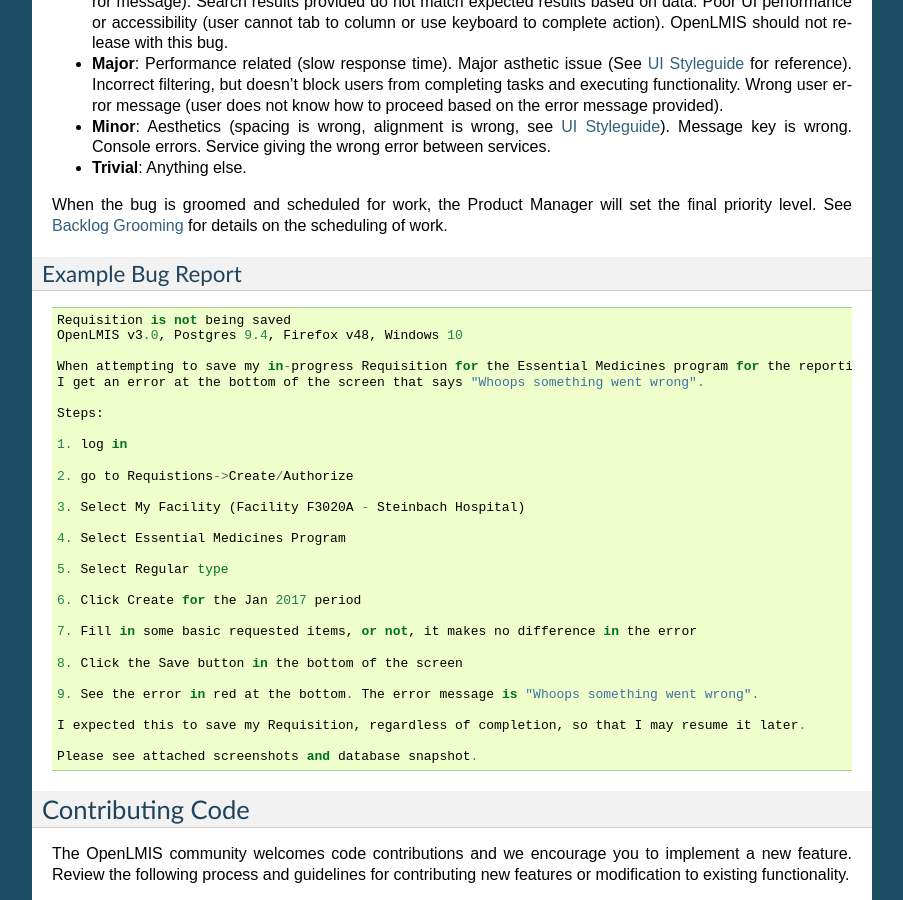
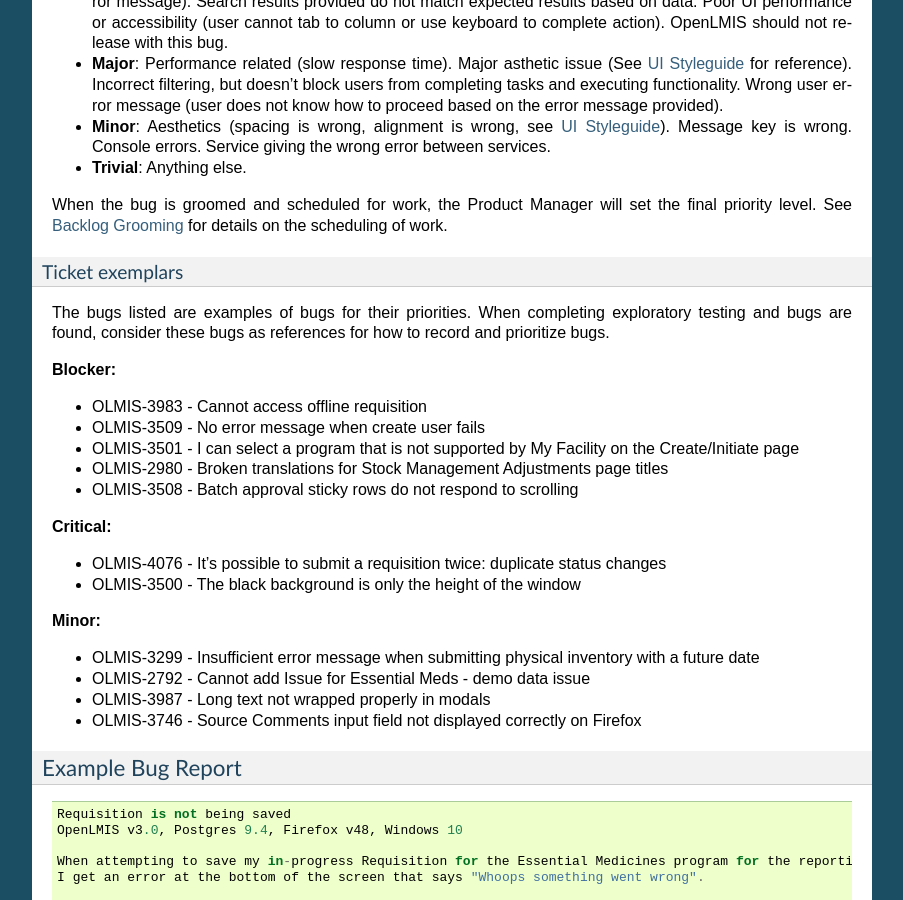
Before and after one commit to OpenLMIS/openlmis-ref-distro, a Sphinx documentation site: the page built from docs/source/contribute/contributionGuide.md, in a window 1280 px wide and 900 px high, scrolled down 1487 px. Shown: the whole window, without its empty margins (198-1101 px from the left). Built offline with Sphinx 7.4.7, drawn with Linux system fonts in a browser that asks for light colours; pages that are not in the unit, such as notebooks, are missing from menus.

Commit message:
OLMIS-5388: Updated prioritizing bugs section to include ticket exemplars

```diff
--- a/docs/source/contribute/contributionGuide.md
+++ b/docs/source/contribute/contributionGuide.md
@@ -54,6 +54,27 @@
 * **Trivial**: Anything else.
 
 When the bug is groomed and scheduled for work, the Product Manager will set the final priority level. See [Backlog Grooming](https://openlmis.atlassian.net/wiki/spaces/OP/pages/106627250/Backlog+Grooming) for details on the scheduling of work.
+
+#### Ticket exemplars
+
+The bugs listed are examples of bugs for their priorities. When completing exploratory testing and bugs are found, consider these bugs as references for how to record and prioritize bugs.
+
+**Blocker:**
+* OLMIS-3983 - Cannot access offline requisition
+* OLMIS-3509 - No error message when create user fails
+* OLMIS-3501 - I can select a program that is not supported by My Facility on the Create/Initiate page
+* OLMIS-2980 - Broken translations for Stock Management Adjustments page titles
+* OLMIS-3508 - Batch approval sticky rows do not respond to scrolling
+
+**Critical:**
+* OLMIS-4076 - It's possible to submit a requisition twice: duplicate status changes
+* OLMIS-3500 - The black background is only the height of the window
+
+**Minor:**
+* OLMIS-3299 - Insufficient error message when submitting physical inventory with a future date
+* OLMIS-2792 - Cannot add Issue for Essential Meds - demo data issue
+* OLMIS-3987 - Long text not wrapped properly in modals
+* OLMIS-3746 - Source Comments input field not displayed correctly on Firefox
 
 ### Example Bug Report
 
```
